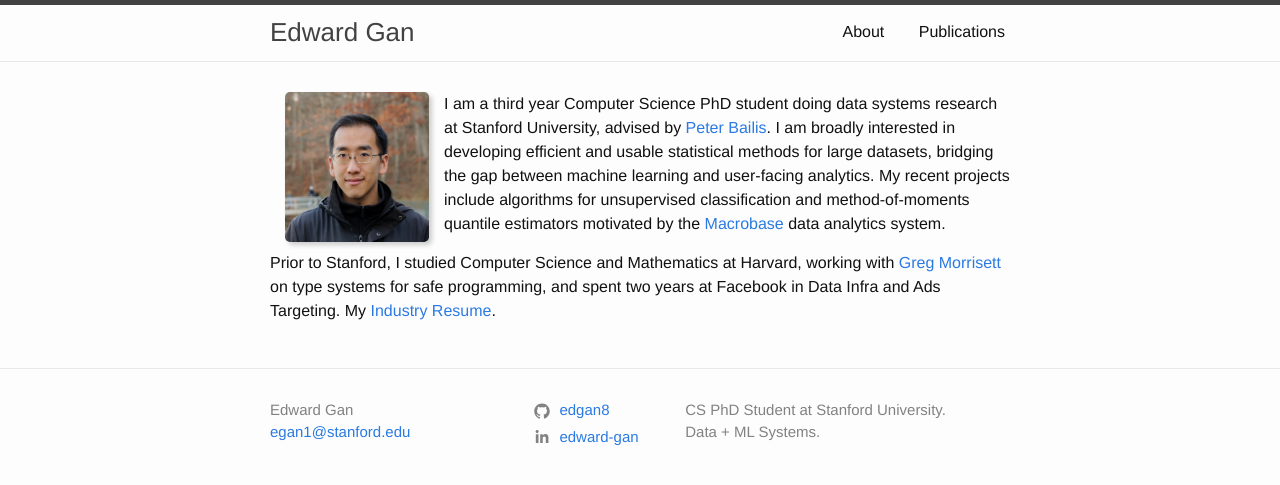
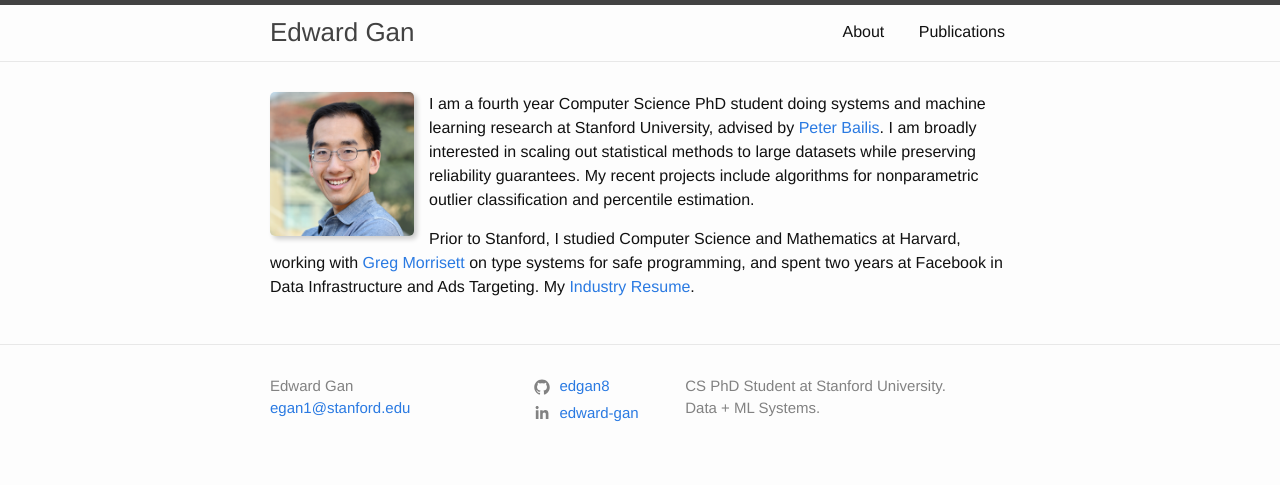
Before and after one commit to edgan8/edgan8.github.io, a Jekyll site: the page built from index.md, in a window 1280 px wide. Shown: the top 485 px of the page. Built offline with Jekyll 4.4.1, drawn with Linux system fonts in a browser that asks for light colours.

Commit message:
updated for fall

```diff
--- a/_layouts/home.html
+++ b/_layouts/home.html
@@ -4,7 +4,7 @@ layout: default
 
 <div class="home">
   <div class="photobar">
-  <img src="/assets/needhead.png" alt="Photo" class="profpic">
+  <img src="/assets/fall2018head.png" alt="Photo" class="profpic">
   </div>
 
   {{ content }}
--- a/assets/main.scss
+++ b/assets/main.scss
@@ -12,7 +12,7 @@
 
 .photobar {
     float: left;
-    margin: 0px 15px;
+    margin: 0px 15px 0px 0px;
 }
 
 .pub-list {
--- a/index.md
+++ b/index.md
@@ -6,8 +6,8 @@ layout: home
 title: About
 permalink: /
 ---
-I am a third year Computer Science PhD student doing data systems research at Stanford University, advised by [Peter Bailis](http://www.bailis.org/).
-I am broadly interested in developing efficient and usable statistical methods for large datasets, bridging the gap between machine learning and user-facing analytics.
-My recent projects include algorithms for unsupervised classification and method-of-moments quantile estimators motivated by the [Macrobase](http://macrobase.stanford.edu/) data analytics system.
+I am a fourth year Computer Science PhD student doing systems and machine learning research at Stanford University, advised by [Peter Bailis](http://www.bailis.org/).
+I am broadly interested in scaling out statistical methods to large datasets while preserving reliability guarantees.
+My recent projects include algorithms for nonparametric outlier classification and percentile estimation.
 
-Prior to Stanford, I studied Computer Science and Mathematics at Harvard, working with [Greg Morrisett](http://www.cs.cornell.edu/~jgm/) on type systems for safe programming, and spent two years at Facebook in Data Infra and Ads Targeting. My [Industry Resume](/assets/resumeWeb.pdf).
+Prior to Stanford, I studied Computer Science and Mathematics at Harvard, working with [Greg Morrisett](http://www.cs.cornell.edu/~jgm/) on type systems for safe programming, and spent two years at Facebook in Data Infrastructure and Ads Targeting. My [Industry Resume](/assets/resumeWeb.pdf).
```
Also changed, not shown: Gemfile (+1 -9 lines), _posts/2018-08-27-moments.md (renamed from _posts/2018-06-15-moments.md, +4 -3 lines), assets/fall2018head.png (added), 2 other files.
